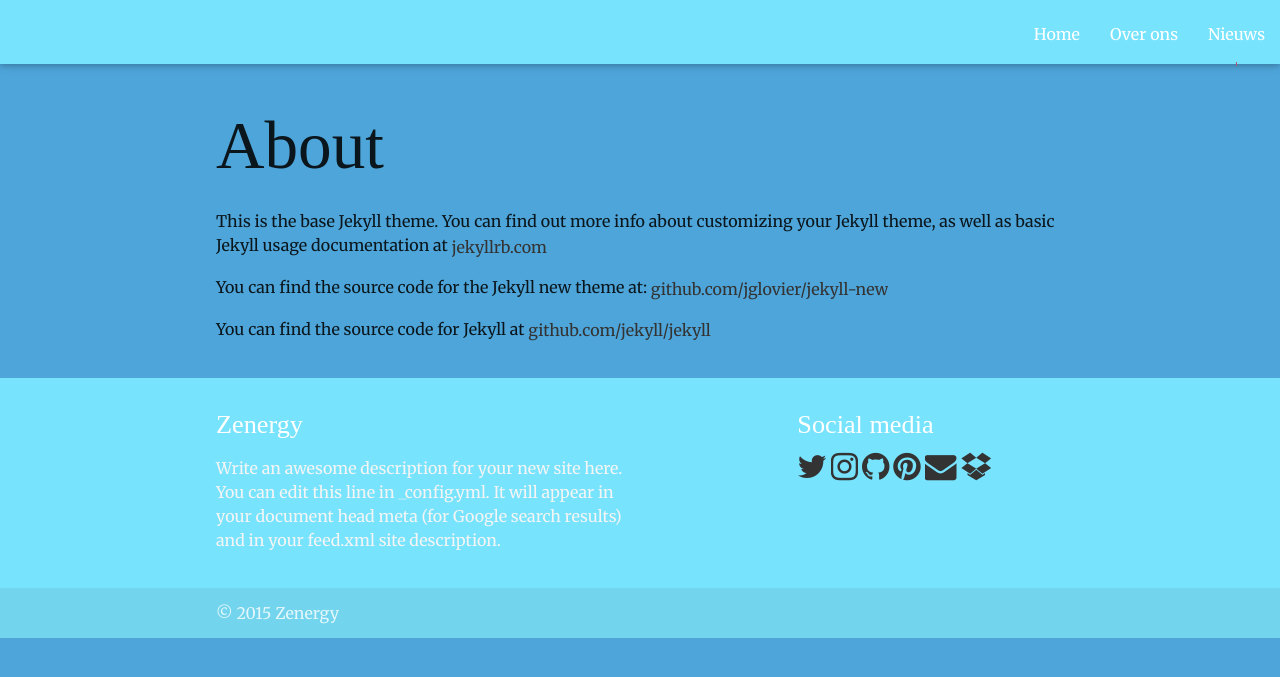
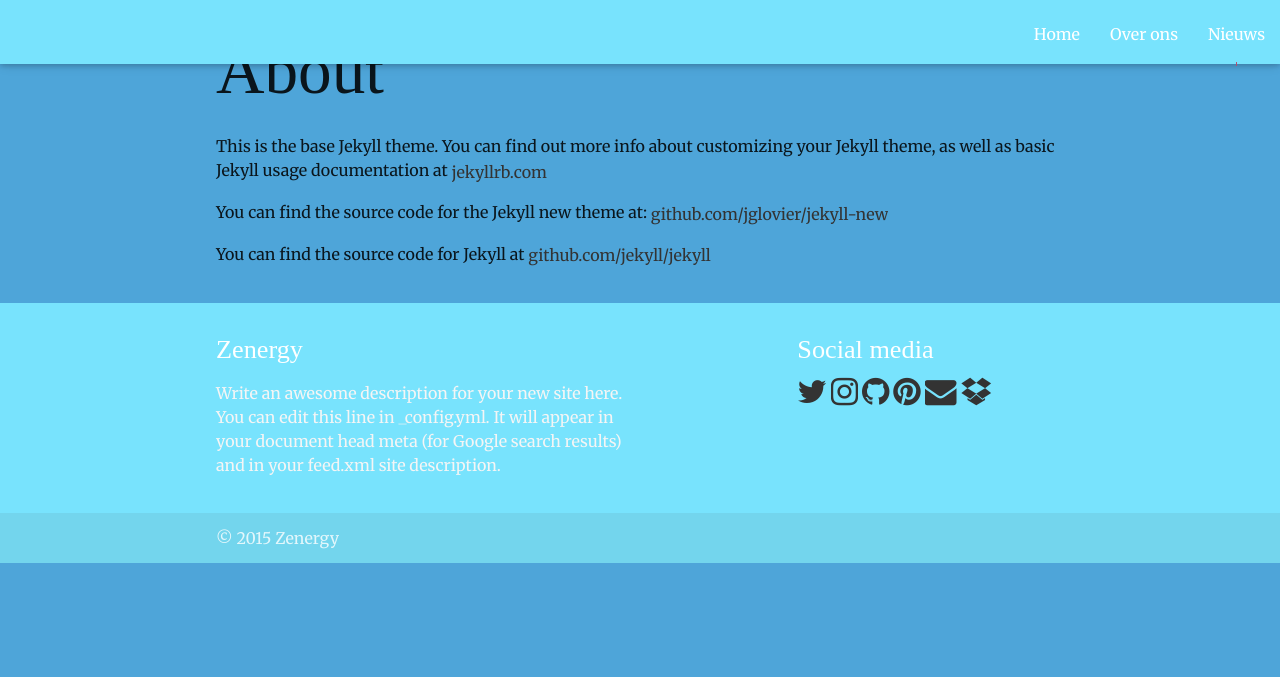
Before and after one commit to jasperwr/zenergy.jasperwr.github.io, a Jekyll site: the page built from about.md, in a window 1280 px wide. Shown: the top 677 px of the page. Built offline with Jekyll 4.4.1, drawn with Linux system fonts in a browser that asks for light colours; nearby versions of some CDN libraries.

Commit message:
Update default.html

```diff
--- a/_layouts/default.html
+++ b/_layouts/default.html
@@ -7,9 +7,9 @@
 
     {% include header.html %}
 
-  <div style="padding-top:75px">
+
         {{ content }}
-</div>
+
 
 
     {% include footer.html %}
```
